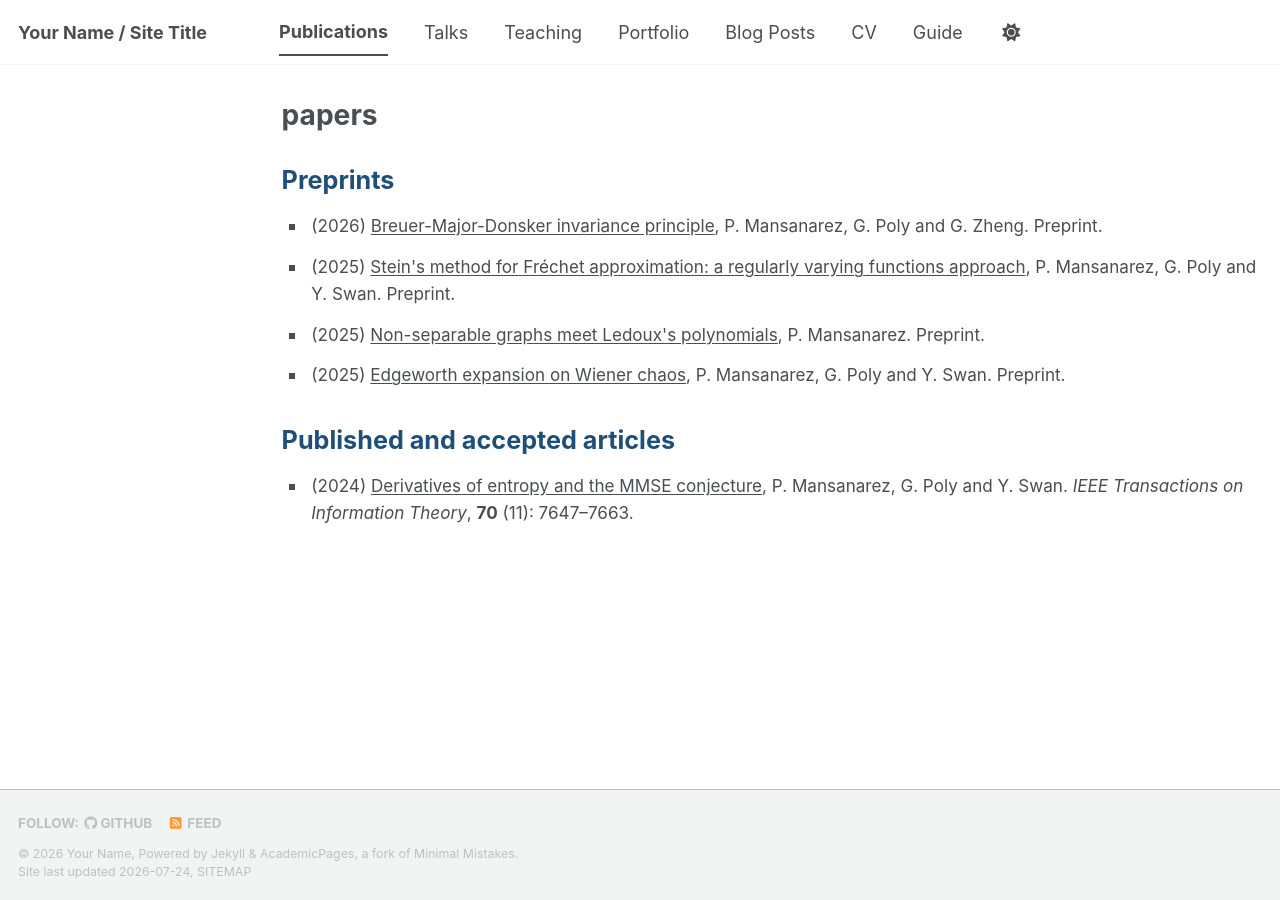
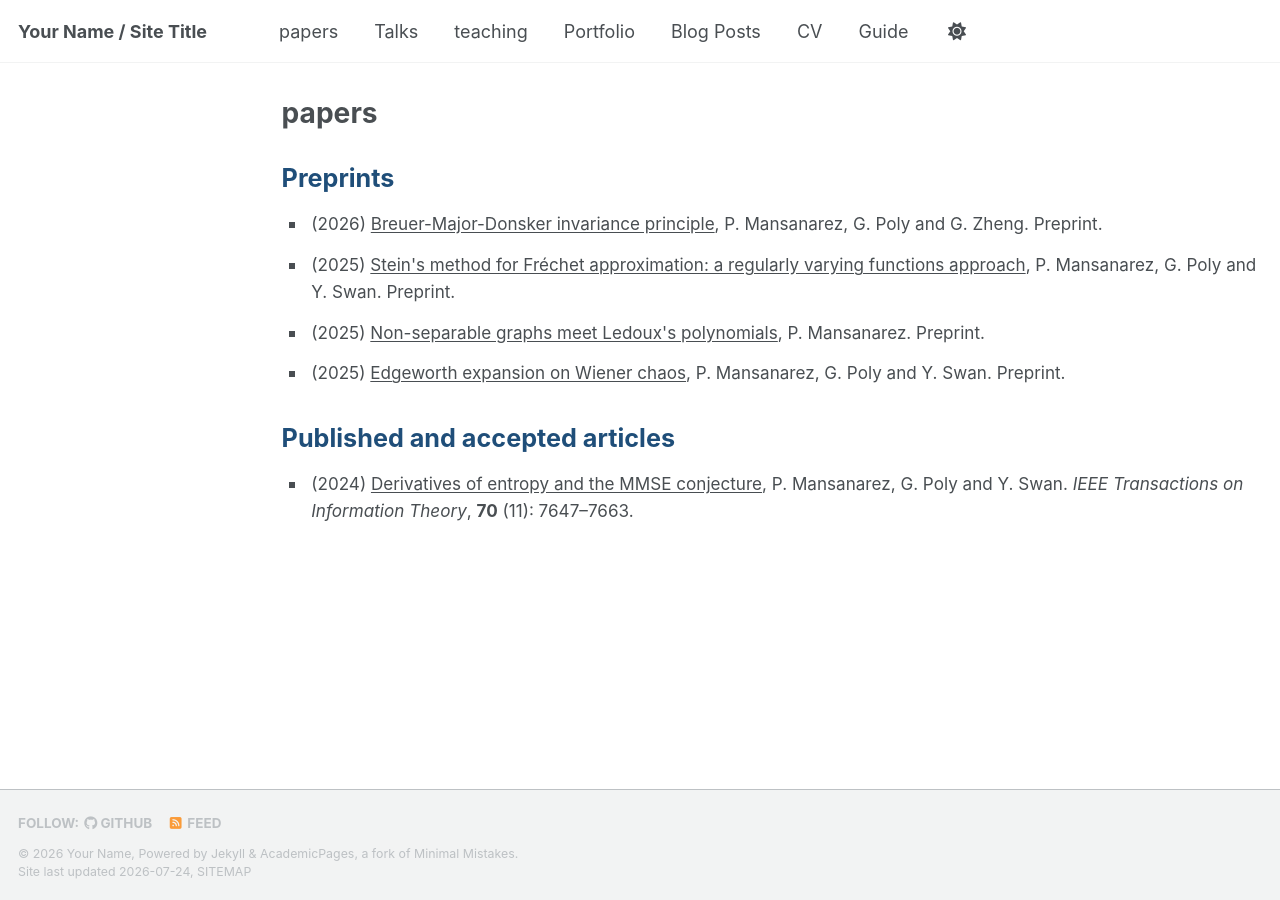
Before and after one commit to paulmansanarez/paulmansanarez.github.io, a Jekyll site: the page built from _pages/publications.html, in a window 1280 px wide. Built offline with Jekyll 4.4.1, drawn with Linux system fonts in a browser that asks for light colours; a style sheet for code colours, icons or effects is not loaded.

Commit message:
Update navigation.yml

```diff
--- a/_data/navigation.yml
+++ b/_data/navigation.yml
@@ -8,13 +8,13 @@
 #      Markdown formatted page while the second is generated using JSON.
 
 main:
-  - title: "Publications"
-    url: /publications/
+  - title: "papers"
+    url: /papers/
 
   - title: "Talks"
     url: /talks/
 
-  - title: "Teaching"
+  - title: "teaching"
     url: /teaching/
 
   - title: "Portfolio"
```
